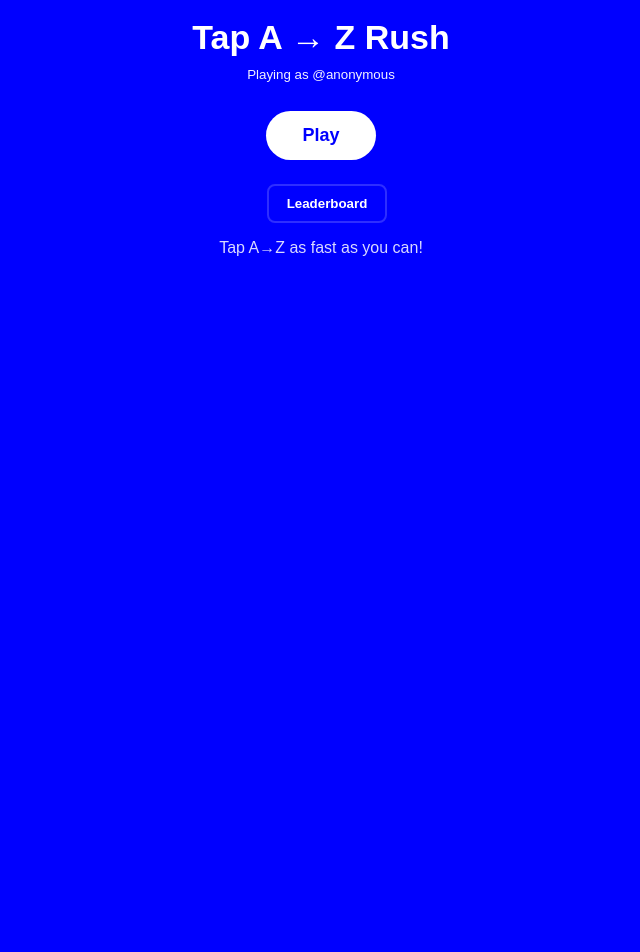
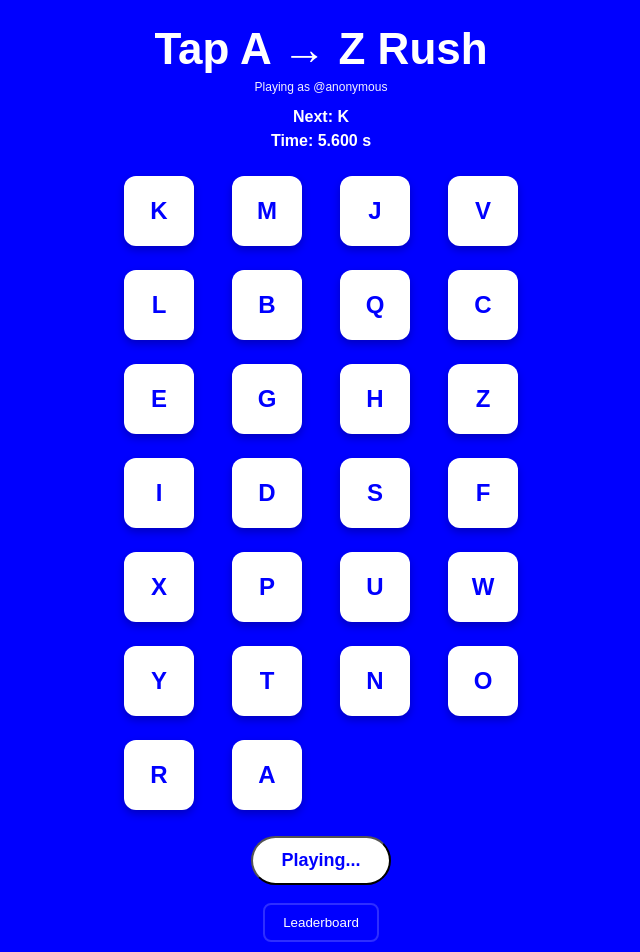
Before and after one commit to rhmarketing24/AZgame, a Next.js app: page /game in a window 1280 px wide. Shown: the top 952 px of the page, without its empty margins (319-959 px from the left). Before the commit the page ends 836 px from the top, so only its background shows below. Built offline with nearby package versions, Linux system fonts and the light colour scheme.

Commit message:
Update GameScreen.jsx

```diff
--- a/components/GameScreen.jsx
+++ b/components/GameScreen.jsx
@@ -1,250 +1,246 @@
 "use client";
 
-import { useEffect, useMemo, useState, useRef } from "react";
+import { useEffect, useRef, useState } from "react";
 import Link from "next/link";
+import { useRouter } from "next/router";
 
-/*
-  GameScreen.jsx
-  - Play button -> 3s countdown -> game starts
-  - Timer runs while user clicks letters A->Z in order
-  - Wrong click flashes red briefly
-  - On complete, show finished UI + Submit to /api/saveScore
-  - Uses window host-provided username if available (common hosts expose something like __MINIKIT_USER__ etc)
+/**
+ * Complete Game screen component for A→Z Rush
+ * - shuffle letters each game
+ * - shows Next and timer
+ * - visual feedback for correct/wrong (adds .correct/.wrong classes)
+ * - finish screen with Submit Score (posts to /api/saveScore)
+ * - Back button during game (stops timer and returns)
  */
 
+const ALPHABET = Array.from({ length: 26 }, (_, i) =>
+  String.fromCharCode(65 + i)
+);
+
+function shuffleArray(a) {
+  const arr = a.slice();
+  for (let i = arr.length - 1; i > 0; i--) {
+    const j = Math.floor(Math.random() * (i + 1));
+    [arr[i], arr[j]] = [arr[j], arr[i]];
+  }
+  return arr;
+}
+
 export default function GameScreen() {
-  // try to read host-provided user info safely on client
-  const [userObj, setUserObj] = useState(null);
+  const router = useRouter();
+
+  const [letters, setLetters] = useState(() => shuffleArray(ALPHABET));
+  const [nextIndex, setNextIndex] = useState(0);
+  const [elapsed, setElapsed] = useState(0);
+  const [running, setRunning] = useState(false);
+  const [finished, setFinished] = useState(false);
+  const [submitted, setSubmitted] = useState(false);
+  const [userName, setUserName] = useState(null);
+  const timerRef = useRef(null);
+
+  // Try to detect host-provided user (minikit/base) safely
   useEffect(() => {
-    if (typeof window === "undefined") return;
-    // common globals different hosts use; try a few
     const maybe =
-      window.__MINIKIT_USER__ ||
-      window.minikitUser ||
-      window.__minikit_user__ ||
-      null;
-    if (maybe) setUserObj(maybe);
+      typeof window !== "undefined" &&
+      (window.__MINIKIT_USER__ || window.minikitUser || window.__minikit_user__);
+    if (maybe) {
+      // If it's an object, try pick a username or handle
+      if (typeof maybe === "object") {
+        setUserName(maybe.username || maybe.name || maybe.handle || "@user");
+      } else {
+        setUserName(String(maybe));
+      }
+    } else {
+      setUserName("@anonymous");
+    }
   }, []);
 
-  const playerName = userObj?.username || userObj?.name || "@anonymous";
+  // start a new game
+  useEffect(() => {
+    startNewGame();
+    // cleanup on unmount
+    return () => {
+      clearInterval(timerRef.current);
+    };
+    // eslint-disable-next-line react-hooks/exhaustive-deps
+  }, []);
 
-  // letters A-Z
-  const letters = useMemo(
-    () => Array.from({ length: 26 }, (_, i) => String.fromCharCode(65 + i)),
-    []
-  );
+  function startNewGame() {
+    clearInterval(timerRef.current);
+    const shuffled = shuffleArray(ALPHABET);
+    setLetters(shuffled);
+    setNextIndex(0);
+    setElapsed(0);
+    setRunning(true);
+    setFinished(false);
+    setSubmitted(false);
 
-  // game state
-  const [stage, setStage] = useState("ready"); // ready | countdown | playing | done
-  const [countdown, setCountdown] = useState(3);
-  const [currentIndex, setCurrentIndex] = useState(0);
-  const [completed, setCompleted] = useState([]); // array of letters done
-  const [wrongFlash, setWrongFlash] = useState(null); // letter that flashed wrong
-  const startRef = useRef(null);
-  const [startTime, setStartTime] = useState(null);
-  const [elapsed, setElapsed] = useState(0);
-  const tickRef = useRef(null);
-  const [submitted, setSubmitted] = useState(false);
-  const [submitting, setSubmitting] = useState(false);
-  const [errorMsg, setErrorMsg] = useState("");
-
-  // start countdown -> playing
-  function handlePlay() {
-    setStage("countdown");
-    setCountdown(3);
-    const id = setInterval(() => {
-      setCountdown((c) => {
-        if (c <= 1) {
-          clearInterval(id);
-          startGame();
-          return 0;
-        }
-        return c - 1;
-      });
-    }, 1000);
+    timerRef.current = setInterval(() => {
+      setElapsed((e) => +(e + 0.01).toFixed(3));
+    }, 10);
   }
 
-  function startGame() {
-    setStage("playing");
-    setCurrentIndex(0);
-    setCompleted([]);
-    setWrongFlash(null);
-    const now = Date.now();
-    setStartTime(now);
-    setElapsed(0);
-    // ticking elapsed
-    tickRef.current = setInterval(() => {
-      setElapsed((Date.now() - now) / 1000);
-    }, 50);
+  function stopGame() {
+    clearInterval(timerRef.current);
+    setRunning(false);
   }
 
-  // stop timer when done
-  useEffect(() => {
-    if (stage === "done") {
-      if (tickRef.current) {
-        clearInterval(tickRef.current);
-        tickRef.current = null;
+  function markButtonFeedback(el, ok) {
+    if (!el) return;
+    el.classList.add(ok ? "correct" : "wrong");
+    setTimeout(() => {
+      el.classList.remove(ok ? "correct" : "wrong");
+    }, 350);
   }
-    }
-  }, [stage]);
 
-  // cleanup on unmount
-  useEffect(() => {
-    return () => {
-      if (tickRef.current) clearInterval(tickRef.current);
-      if (startRef.current) clearInterval(startRef.current);
-    };
-  }, []);
-
-  function handleLetterClick(letter, idx) {
-    if (stage !== "playing") return;
-    const expected = letters[currentIndex];
+  function handleLetterClick(letter, evt) {
+    if (!running) return;
+    const btn = evt.currentTarget;
+    const expected = letters[nextIndex];
     if (letter === expected) {
       // correct
-      setCompleted((s) => [...s, letter]);
-      setCurrentIndex((i) => i + 1);
-      // if finished
-      if (currentIndex + 1 >= letters.length) {
-        // done -> stop
-        setElapsed((Date.now() - startTime) / 1000);
-        setStage("done");
+      markButtonFeedback(btn, true);
+      const ni = nextIndex + 1;
+      if (ni >= letters.length) {
+        // finished
+        stopGame();
+        setFinished(true);
+        setNextIndex(ni);
+      } else {
+        setNextIndex(ni);
       }
     } else {
-      // wrong: flash
-      setWrongFlash(letter);
-      setTimeout(() => setWrongFlash(null), 350);
+      // wrong
+      markButtonFeedback(btn, false);
+      // optional: add time penalty if desired
+      // setElapsed(e => +(e + 0.5).toFixed(3));
     }
   }
 
-  // submit to /api/saveScore
-  async function handleSubmit() {
-    setSubmitting(true);
-    setErrorMsg("");
-    try {
+  async function submitScore() {
+    if (submitted) return;
+    // Prepare payload
     const payload = {
-        player_name: playerName || "anonymous",
-        score_seconds: Number((elapsed || 0).toFixed(3)),
-        letters_completed: completed.length,
+      player_name: userName || "@anonymous",
+      score_seconds: Number(elapsed.toFixed(3)),
+      letters_completed: letters.length,
       mode: "normal",
     };
-      const resp = await fetch("/api/saveScore", {
+
+    try {
+      const res = await fetch("/api/saveScore", {
         method: "POST",
         headers: { "Content-Type": "application/json" },
         body: JSON.stringify(payload),
       });
-      if (!resp.ok) {
-        const text = await resp.text();
-        throw new Error(text || `HTTP ${resp.status}`);
+
+      if (!res.ok) {
+        console.error("Submit failed", await res.text());
+        alert("Score submit failed.");
+        return;
       }
-      const data = await resp.json();
+
       setSubmitted(true);
-      // optionally you may refresh scoreboard or navigate
-    } catch (e) {
-      console.error("submit error", e);
-      setErrorMsg("Failed to submit. Try again.");
-    } finally {
-      setSubmitting(false);
+      alert("Score submitted ✓");
+    } catch (err) {
+      console.error(err);
+      alert("Network error while submitting score.");
     }
   }
 
-  // small helper for letter styles
-  function getLetterStyle(idx, letter) {
-    const size = 72;
-    const base = {
-      width: size,
-      height: size,
-      display: "flex",
-      alignItems: "center",
-      justifyContent: "center",
-      borderRadius: 14,
-      fontWeight: 800,
-      fontSize: 22,
+  function handleBack() {
+    // stop and go back to home
+    stopGame();
+    router.push("/");
+  }
+
+  // small helper for display when finished
+  function renderFinish() {
+    return (
+      <div style={{ marginTop: 28 }}>
+        <h2 style={{ fontSize: 28, marginBottom: 12 }}>
+          Completed in {elapsed.toFixed(3)}s
+        </h2>
+
+        {!submitted ? (
+          <button
+            onClick={submitScore}
+            style={{
+              padding: "10px 18px",
+              borderRadius: 8,
+              background: "#fff",
+              color: "#0000FF",
+              fontWeight: 700,
               cursor: "pointer",
-      userSelect: "none",
-      transition: "all 0.12s",
-      boxShadow: "0 4px 12px rgba(0,0,0,0.12)",
-    };
-    // done
-    if (completed.includes(letter)) {
-      return { ...base, background: "#e6f7ee", color: "#006400", cursor: "default" };
-    }
-    // wrong flash
-    if (wrongFlash === letter) {
-      return { ...base, background: "#ffdddd", color: "#d00" };
-    }
-    // next expected
-    if (idx === currentIndex && stage === "playing") {
-      return { ...base, background: "#fff", color: "#0000FF", transform: "scale(1.02)" };
-    }
-    // normal
-    return { ...base, background: "#fff", color: "#0000FF" };
+              marginBottom: 12,
+            }}
+          >
+            Submit Score
+          </button>
+        ) : (
+          <button
+            disabled
+            style={{
+              padding: "10px 18px",
+              borderRadius: 8,
+              background: "#eee",
+              color: "#333",
+              marginBottom: 12,
+            }}
+          >
+            Submitted ✓
+          </button>
+        )}
+
+        <div style={{ marginTop: 8 }}>
+          <button
+            onClick={() => {
+              startNewGame();
+              // push to /game (we're already here) — just restart UI
+            }}
+            style={{
+              marginRight: 8,
+              padding: "8px 12px",
+              borderRadius: 6,
+            }}
+          >
+            Back
+          </button>
+
+          <Link href="/leaderboard">
+            <button style={{ padding: "8px 12px", borderRadius: 6 }}>
+              See Leaderboard
+            </button>
+          </Link>
+        </div>
+      </div>
+    );
   }
 
   return (
-    <div style={{ minHeight: "100vh", background: "#0000FF", color: "#fff", padding: 18 }}>
-      <div style={{ maxWidth: 900, margin: "0 auto", textAlign: "center" }}>
-        <h1 style={{ margin: 0, fontSize: 34, fontWeight: 800 }}>Tap A → Z Rush</h1>
-        <div style={{ marginTop: 8, opacity: 0.95 }}>
-          <small>
-            {playerName ? `Playing as ${playerName}` : "Not connected (playing as anonymous)"}
-          </small>
+    <div
+      style={{
+        minHeight: "100vh",
+        background: "#0000FF",
+        color: "#fff",
+        padding: 16,
+        textAlign: "center",
+      }}
+    >
+      <h1 style={{ fontSize: 44, marginTop: 8, marginBottom: 6 }}>
+        Tap A → Z Rush
+      </h1>
+
+      <div style={{ fontSize: 12, opacity: 0.95, marginBottom: 14 }}>
+        Playing as {userName ?? "@anonymous"}
       </div>
 
-        {/* countdown or play area */}
-        {stage === "ready" && (
-          <div style={{ marginTop: 28 }}>
-            <button
-              onClick={handlePlay}
-              style={{
-                padding: "14px 36px",
-                borderRadius: 999,
-                background: "#fff",
-                color: "#0000FF",
-                fontWeight: 700,
-                fontSize: 18,
-                border: "none",
-              }}
-            >
-              Play
-            </button>
-
-            <div style={{ marginTop: 12 }}>
-              <Link href="/leaderboard">
-                <button
-                  style={{
-                    marginTop: 12,
-                    padding: "10px 18px",
-                    borderRadius: 8,
-                    background: "transparent",
-                    color: "#fff",
-                    border: "2px solid rgba(255,255,255,0.18)",
-                    fontWeight: 600,
-                    marginLeft: 12,
-                  }}
-                >
-                  Leaderboard
-                </button>
-              </Link>
+      {!finished ? (
+        <>
+          <div style={{ fontWeight: 700, marginTop: 8 }}>
+            Next: {letters[nextIndex] ?? "-"}
           </div>
-
-            <p style={{ marginTop: 16, opacity: 0.85 }}>Tap A→Z as fast as you can!</p>
-          </div>
-        )}
-
-        {stage === "countdown" && (
-          <div style={{ marginTop: 28 }}>
-            <div style={{ fontSize: 56, fontWeight: 800 }}>{countdown}</div>
-            <div style={{ marginTop: 8, opacity: 0.9 }}>Get ready...</div>
-          </div>
-        )}
-
-        {/* playing UI */}
-        {stage === "playing" && (
-          <div style={{ marginTop: 18 }}>
-            <div style={{ fontSize: 18, fontWeight: 700, marginBottom: 8 }}>
-              Next: <span style={{ fontSize: 18 }}>{letters[currentIndex]}</span>
-            </div>
-            <div style={{ fontSize: 18, fontWeight: 700, marginBottom: 12 }}>
+          <div style={{ marginTop: 6, fontWeight: 700 }}>
             Time: {elapsed.toFixed(3)} s
           </div>
 
@@ -259,58 +255,74 @@ export default function GameScreen() {
               justifyItems: "center",
             }}
           >
-              {letters.map((c, i) => (
-                <div
+            {letters.map((c) => (
+              <button
                 key={c}
-                  onClick={() => handleLetterClick(c, i)}
-                  style={getLetterStyle(i, c)}
+                className="game-button letter"
+                onClick={(e) => handleLetterClick(c, e)}
+                style={{
+                  // you can override short inline styles; main css should handle looks
+                }}
               >
                 {c}
-                </div>
+              </button>
             ))}
-            </div>
-          </div>
-        )}
-
-        {/* done UI */}
-        {stage === "done" && (
-          <div style={{ marginTop: 28 }}>
-            <div style={{ fontSize: 28, fontWeight: 800 }}>
-              Completed in {Number(elapsed || 0).toFixed(3)}s
           </div>
 
           <div style={{ marginTop: 16 }}>
             <button
-                onClick={handleSubmit}
-                disabled={submitting || submitted}
+              onClick={() => {
+                // big Play button / restart
+                if (!running) startNewGame();
+              }}
               style={{
                 padding: "12px 28px",
-                  borderRadius: 10,
-                  background: submitted ? "#e6e6e6" : "#fff",
-                  color: submitted ? "#666" : "#0000FF",
-                  border: "none",
-                  fontWeight: 700,
+                borderRadius: 999,
+                background: "#fff",
+                color: "#0000FF",
+                fontWeight: 800,
+                fontSize: 18,
+                marginBottom: 10,
               }}
             >
-                {submitted ? "Submitted ✓" : submitting ? "Submitting..." : "Submit Score"}
+              {running ? "Playing..." : "Play"}
             </button>
           </div>
 
-            {errorMsg && <div style={{ color: "#ffdddd", marginTop: 12 }}>{errorMsg}</div>}
-
-            <div style={{ marginTop: 18 }}>
-              <Link href="/">
-                <button style={{ padding: "8px 16px", borderRadius: 8 }}>Back</button>
-              </Link>
+          <div style={{ marginTop: 8 }}>
             <Link href="/leaderboard">
-                <button style={{ marginLeft: 12, padding: "8px 16px", borderRadius: 8 }}>
-                  See Leaderboard
+              <button
+                style={{
+                  padding: "10px 18px",
+                  borderRadius: 8,
+                  background: "transparent",
+                  color: "#fff",
+                  border: "2px solid rgba(255,255,255,0.18)",
+                }}
+              >
+                Leaderboard
               </button>
             </Link>
           </div>
+
+          <div style={{ marginTop: 12, opacity: 0.9 }}>
+            <button
+              onClick={handleBack}
+              style={{
+                marginTop: 12,
+                padding: "6px 12px",
+                borderRadius: 6,
+                background: "#ffffff22",
+                color: "#fff",
+              }}
+            >
+              Back
+            </button>
           </div>
+        </>
+      ) : (
+        renderFinish()
       )}
-      </div>
     </div>
   );
 }
```
Lines whose indentation alone changed are shown as unchanged.
